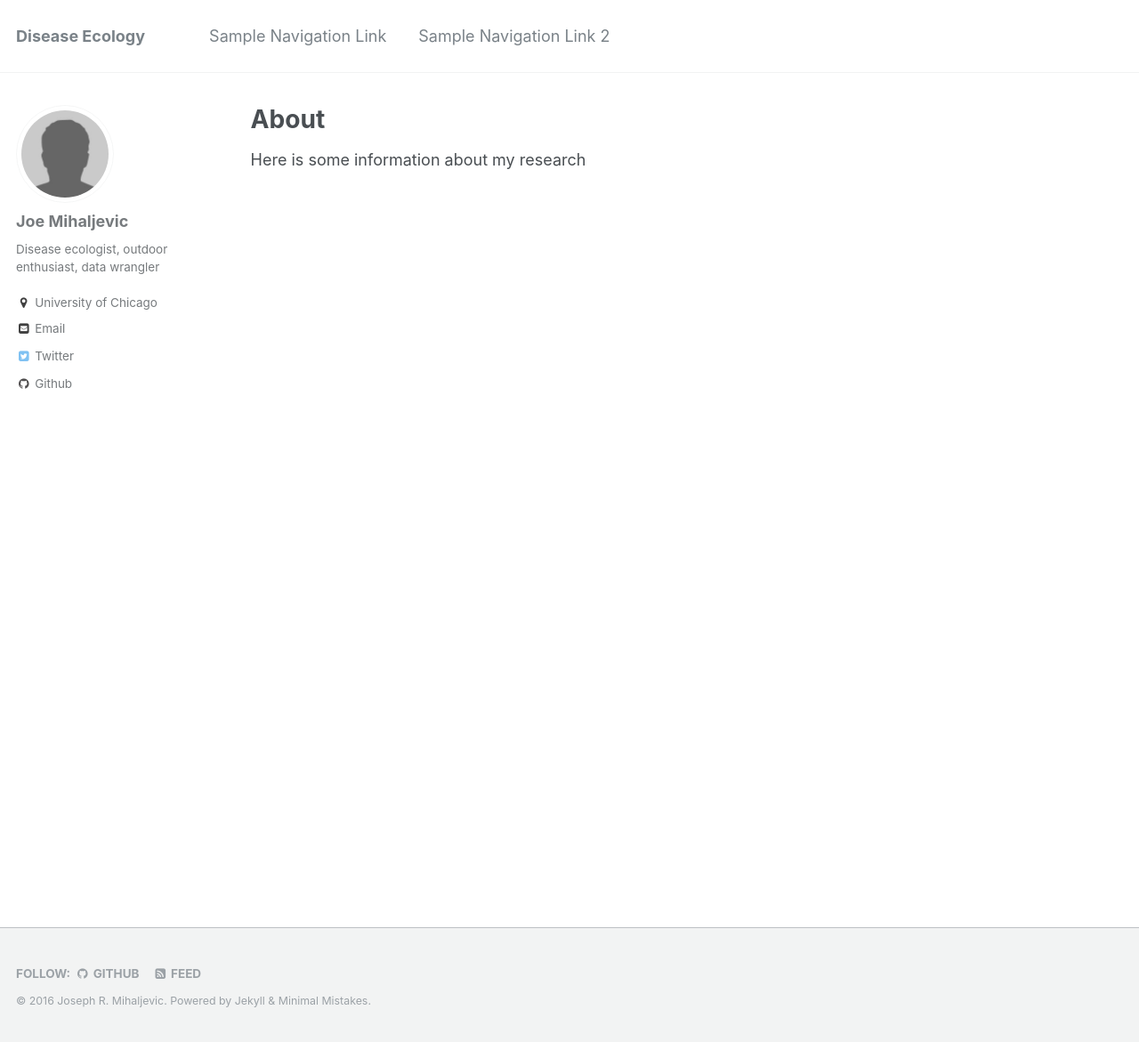
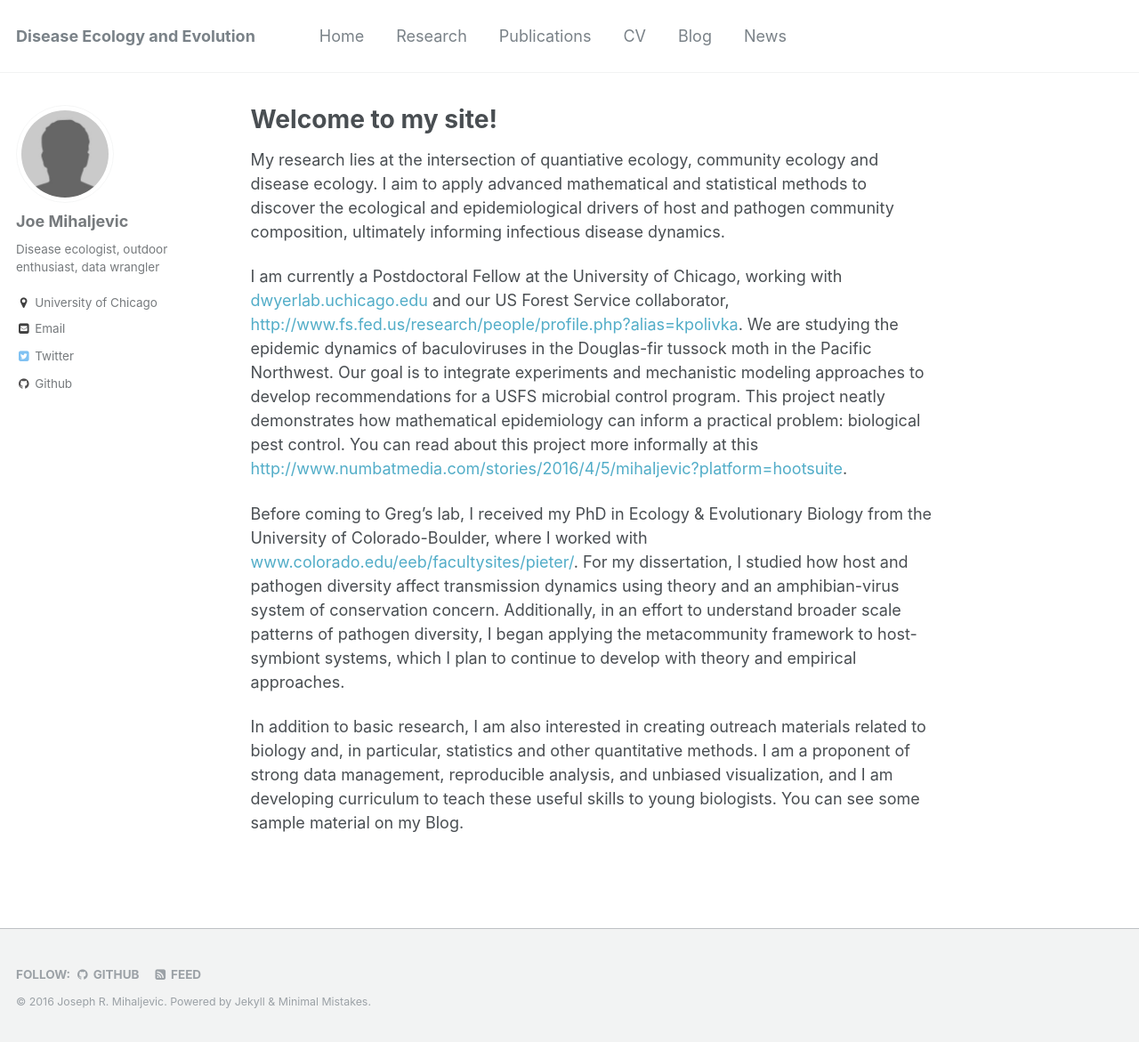
Before and after one commit to jrmihalj/jrmihalj.github.io, a Jekyll site: the page built from index.md, in a window 1280 px wide and 1171 px high. Shown: the whole window at 89% size. Built offline with Jekyll 4.4.1, drawn with Linux system fonts in a browser that asks for light colours.

Commit message:
more customizing home page

```diff
--- a/_config.yml
+++ b/_config.yml
@@ -7,7 +7,7 @@
 
 # Site Settings
 locale                   : "en"
-title                    : "Disease Ecology"
+title                    : "Disease Ecology and Evolution"
 title_separator          : "-"
 name                     : "Joseph R. Mihaljevic"
 description              : "Academic Website"
--- a/_data/navigation.yml
+++ b/_data/navigation.yml
@@ -1,7 +1,20 @@
 # main links links
 main:
-  - title: "Sample Navigation Link"
-    url: https://mmistakes.github.io/minimal-mistakes/docs/navigation/
 
-  - title: "Sample Navigation Link 2"
+  - title: "Home"
     url: /
+
+  - title: "Research"
+    url: /
+
+  - title: "Publications"
+    url: /
+
+  - title: "CV"
+    url: /
+
+  - title: "Blog"
+    url: /
+
+  - title: "News"
+    url: /
--- a/_includes/author-profile.html
+++ b/_includes/author-profile.html
@@ -29,7 +29,7 @@
         <li><a href="{{ author.uri }}"><i class="fa fa-fw fa-chain" aria-hidden="true"></i> {{ site.data.ui-text[site.locale].website_label | default: "Website" }}</a></li>
       {% endif %}
       {% if author.email %}
-        <li><a href="mailto:{{ author.email }}"><i class="fa fa-fw fa-envelope-square" aria-hidden="true"></i> {{ site.data.ui-text[site.locale].email_label | default: "Email" }}</a></li>
+        <li><a href="mailto:{{ author.email }}"><i class="fa fa-fw fa-envelope-square" aria-hidden="true"></i> {{ site.data.ui-text[site.locale].email_label | default: "jmihaljevic@uchicago.edu" }}</a></li>
       {% endif %}
       {% if author.keybase %}
         <li><a href="https://keybase.io/{{ author.keybase }}"><i class="fa fa-fw fa-key" aria-hidden="true"></i> Keybase</a></li>
--- a/index.md
+++ b/index.md
@@ -3,6 +3,12 @@ layout: single
 author_profile: true
 ---
 
-# About
+# Welcome to my site!
 
-Here is some information about my research
+My research lies at the intersection of quantiative ecology, community ecology and disease ecology. I aim to apply advanced mathematical and statistical methods to discover the ecological and epidemiological drivers of host and pathogen community composition, ultimately informing infectious disease dynamics.
+
+I am currently a Postdoctoral Fellow at the University of Chicago, working with [dwyerlab.uchicago.edu](Greg Dwyer) and our US Forest Service collaborator, [http://www.fs.fed.us/research/people/profile.php?alias=kpolivka](Karl Polivka). We are studying the epidemic dynamics of baculoviruses in the Douglas-fir tussock moth in the Pacific Northwest. Our goal is to integrate experiments and mechanistic modeling approaches to develop recommendations for a USFS microbial control program. This project neatly demonstrates how mathematical epidemiology can inform a practical problem: biological pest control. You can read about this project more informally at this [http://www.numbatmedia.com/stories/2016/4/5/mihaljevic?platform=hootsuite](blog).
+
+Before coming to Greg's lab, I received my PhD in Ecology & Evolutionary Biology from the University of Colorado-Boulder, where I worked with [www.colorado.edu/eeb/facultysites/pieter/](Piet Johnson). For my dissertation, I studied how host and pathogen diversity affect transmission dynamics using theory and an amphibian-virus system of conservation concern. Additionally, in an effort to understand broader scale patterns of pathogen diversity, I began applying the metacommunity framework to host-symbiont systems, which I plan to continue to develop with theory and empirical approaches.
+
+In addition to basic research, I am also interested in creating outreach materials related to biology and, in particular, statistics and other quantitative methods. I am a proponent of strong data management, reproducible analysis, and unbiased visualization, and I am developing curriculum to teach these useful skills to young biologists. You can see some sample material on my Blog.
```
